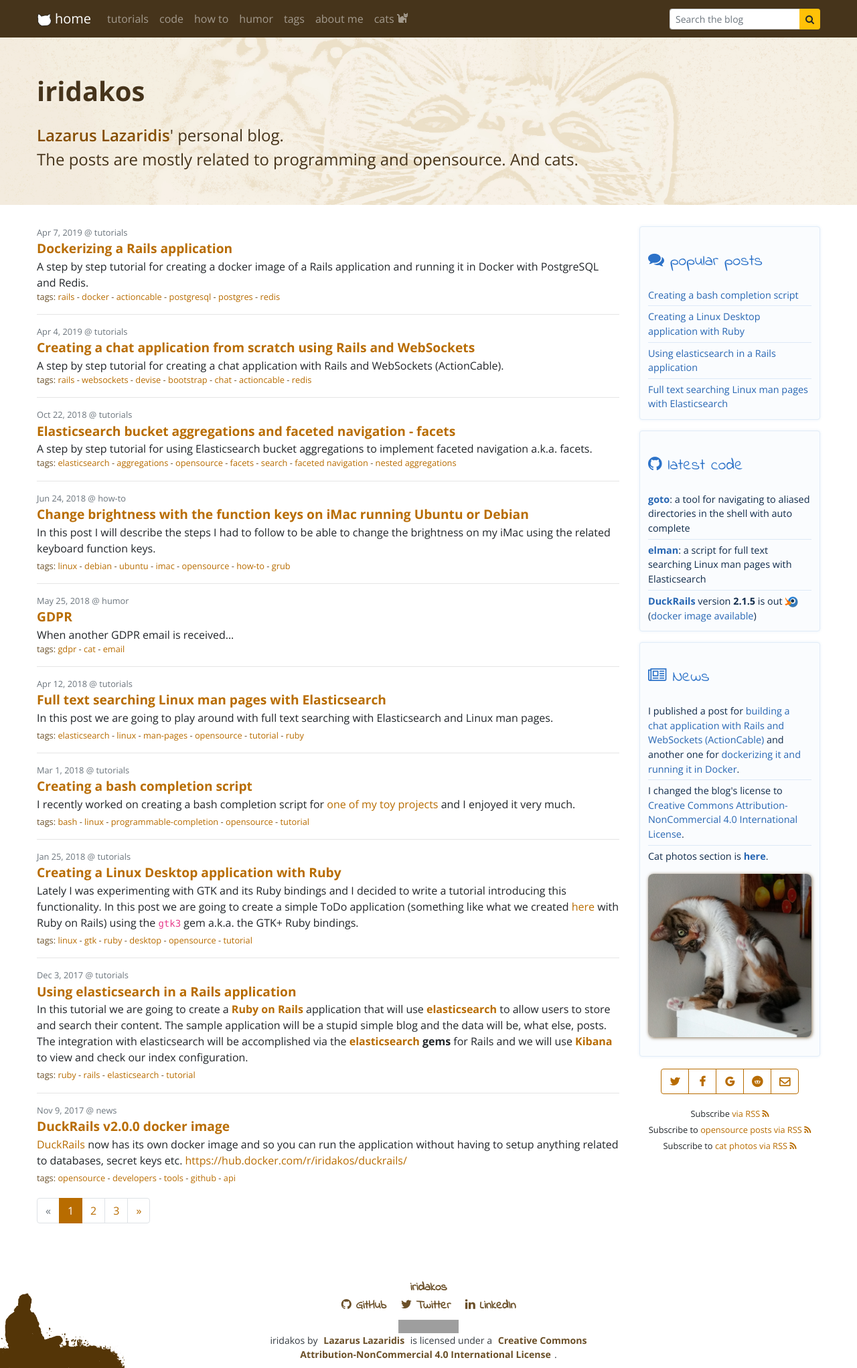
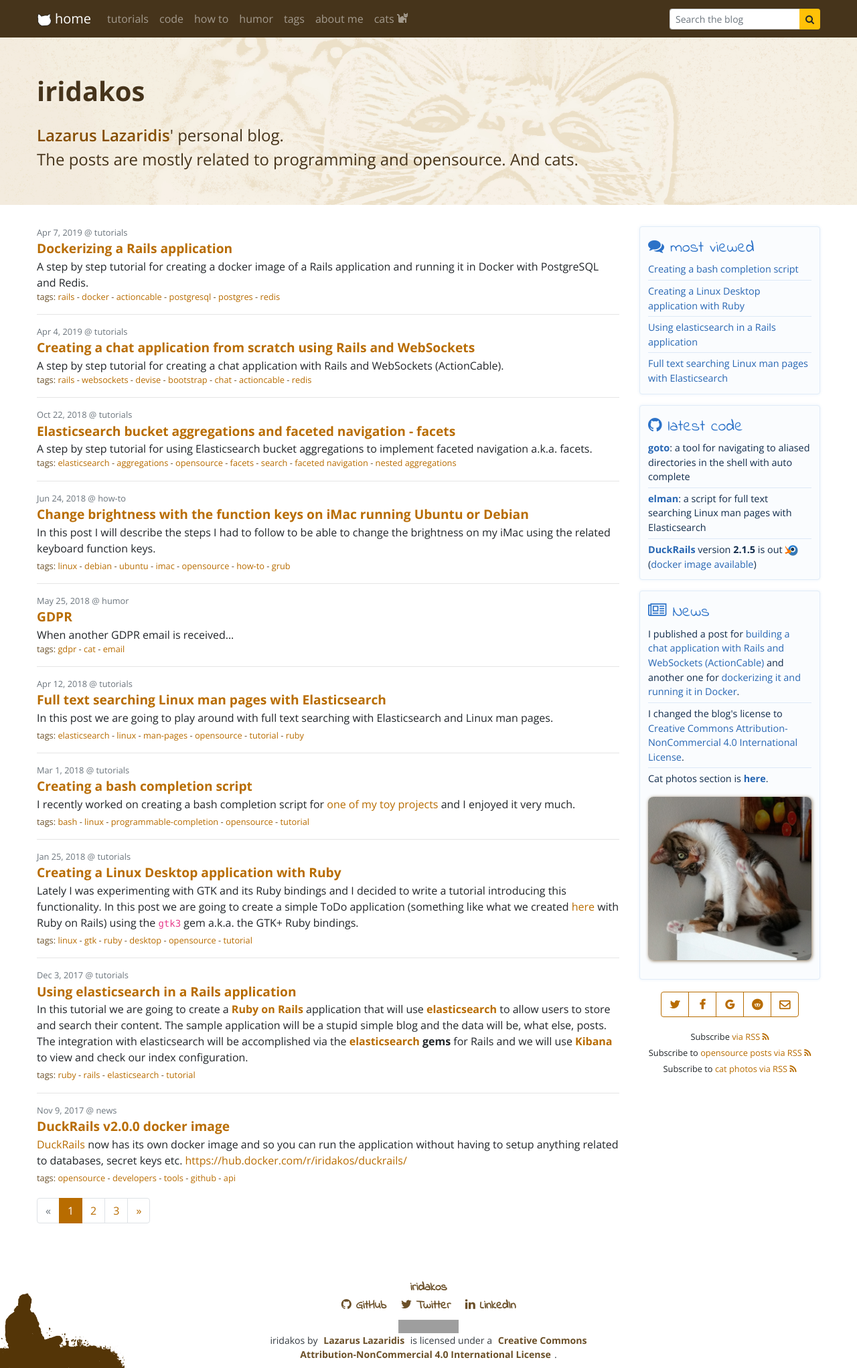
Before and after one commit to iridakos/iridakos.github.io, a Jekyll site: the page built from index.html, in a window 1280 px wide. Shown: the whole page at 67% size. Built offline with Jekyll 4.4.1, drawn with Linux system fonts in a browser that asks for light colours; nearby versions of some CDN libraries; the list of posts is cut into pages by our own code; comment, search, counter and statistics services are not loaded; grey boxes are pictures that could not be loaded.

Commit message:
Fix layout

```diff
--- a/_includes/popular_posts.html
+++ b/_includes/popular_posts.html
@@ -1,7 +1,7 @@
 <div class="alert alert-primary">
   <div class="sidebar-section">
     <div class="section-title">
-      <h4><i class="fa fa-comments"></i> popular posts</h4>
+      <h4><i class="fa fa-comments"></i> most viewed</h4>
     </div>
 
     <div class="section-content">
--- a/_sass/_sidebar.scss
+++ b/_sass/_sidebar.scss
@@ -17,6 +17,10 @@
       font-size: 130%;
       font-weight: bold;
       color: $sidebar-color;
+
+      h4 {
+        margin: 0.25rem 0 0.35rem 0;
+      }
     }
 
     .section-content {
```
